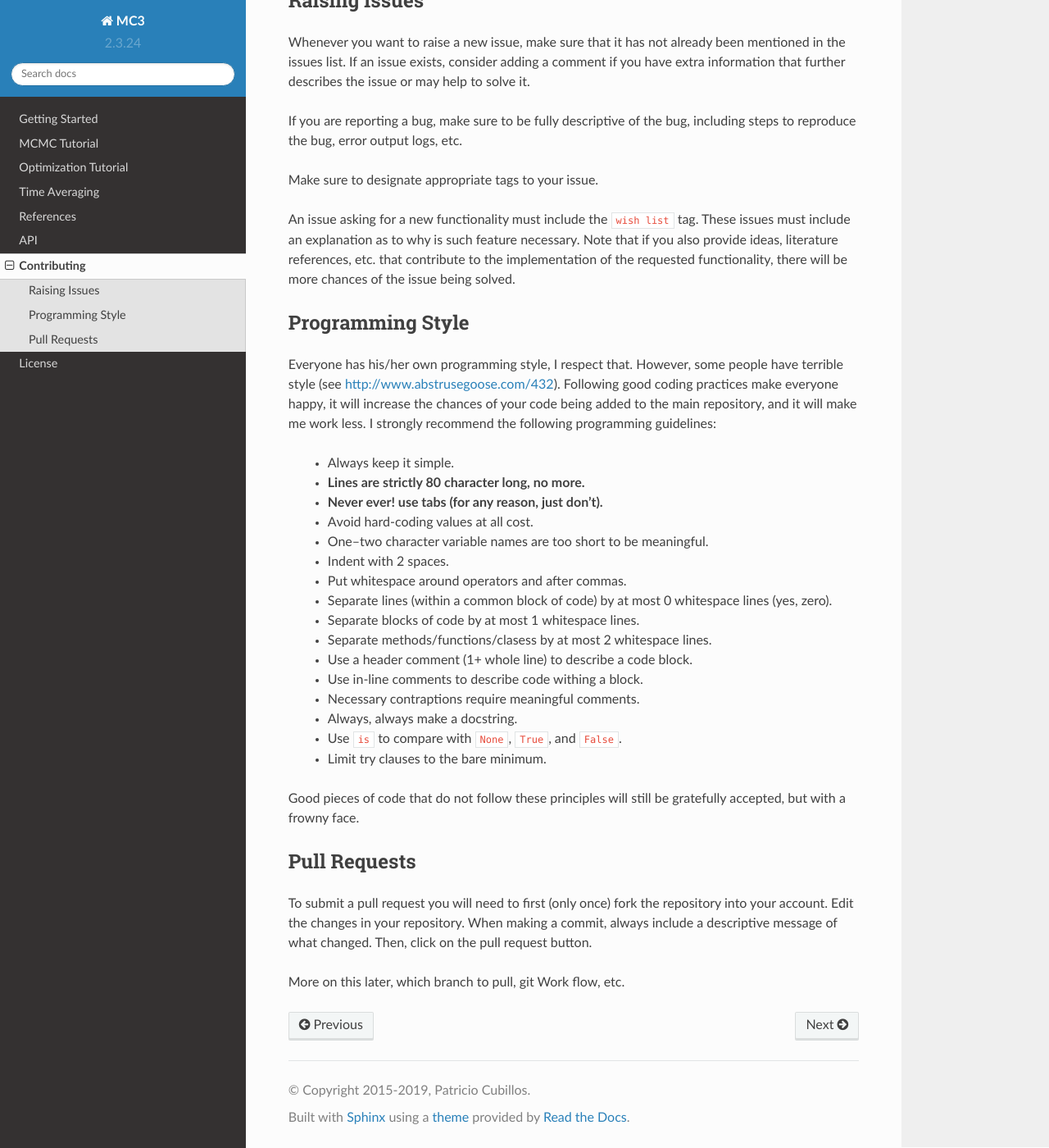
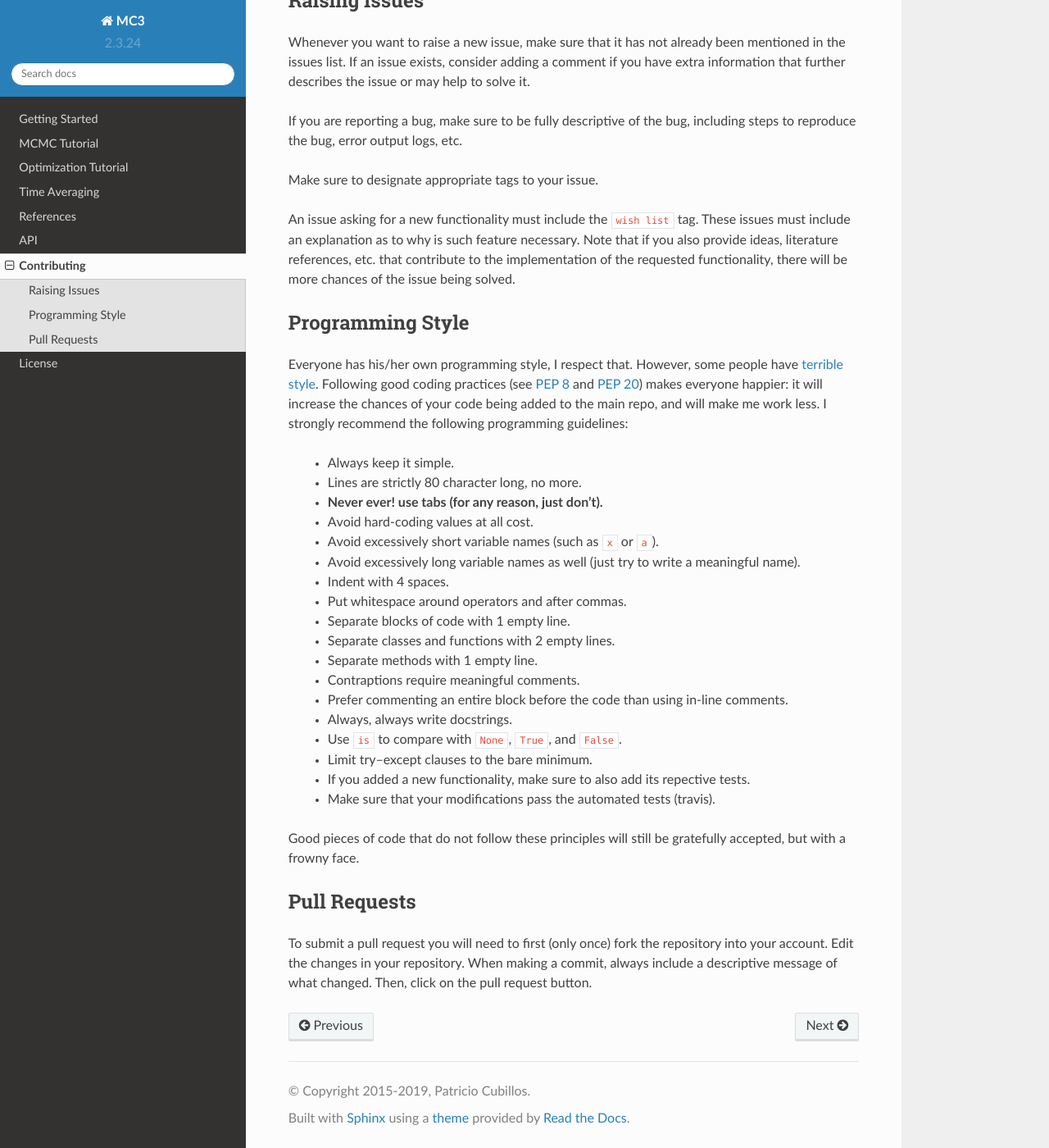
Before and after one commit to pcubillos/mc3, a Sphinx documentation site: the page built from docs/contributing.rst, in a window 1280 px wide and 1400 px high, scrolled down 248 px. Shown: the whole window at 82% size. Built offline with Sphinx 7.4.7 and the Read the Docs theme 2.0.0, drawn with Linux system fonts in a browser that asks for light colours.

Commit message:
Updated contributing docs.

```diff
--- a/docs/contributing.rst
+++ b/docs/contributing.rst
@@ -30,28 +30,34 @@ Programming Style
 -----------------
 
 Everyone has his/her own programming style, I respect that.  However,
-some people have terrible style (see
-http://www.abstrusegoose.com/432).  Following good coding practices
-make everyone happy, it will increase the chances of your code being
-added to the main repository, and it will make me work less.  I strongly
-recommend the following programming guidelines:
+some people have `terrible style <http://www.abstrusegoose.com/432>`_.
+Following good coding practices (see `PEP 8
+<https://www.python.org/dev/peps/pep-0008/>`_ and `PEP 20
+<https://www.python.org/dev/peps/pep-0020/>`_) makes everyone happier: it
+will increase the chances of your code being added to the main repo,
+and will make me work less.  I strongly recommend the following
+programming guidelines:
 
   - Always keep it simple.
-  - **Lines are strictly 80 character long, no more.**
+  - Lines are strictly 80 character long, no more.
   - **Never ever! use tabs (for any reason, just don't).**
   - Avoid hard-coding values at all cost.
-  - One--two character variable names are too short to be meaningful.
-  - Indent with 2 spaces.
+  - Avoid excessively short variable names (such as ``x`` or ``a``).
+  - Avoid excessively long variable names as well (just try to write a
+    meaningful name).
+  - Indent with 4 spaces.
   - Put whitespace around operators and after commas.
-  - Separate lines (within a common block of code) by at most 0 whitespace lines (yes, zero).
-  - Separate blocks of code by at most 1 whitespace lines.
-  - Separate methods/functions/clasess by at most 2 whitespace lines.
-  - Use a header comment (1+ whole line) to describe a code block.
-  - Use in-line comments to describe code withing a block.
-  - Necessary contraptions require meaningful comments.
-  - Always, always make a docstring.
+  - Separate blocks of code with 1 empty line.
+  - Separate classes and functions with 2 empty lines.
+  - Separate methods with 1 empty line.
+  - Contraptions require meaningful comments.
+  - Prefer commenting an entire block before the code than using
+    in-line comments.
+  - Always, always write docstrings.
   - Use ``is`` to compare with ``None``, ``True``, and ``False``.
-  - Limit try clauses to the bare minimum.
+  - Limit try--except clauses to the bare minimum.
+  - If you added a new functionality, make sure to also add its repective tests.
+  - Make sure that your modifications pass the automated tests (travis).
 
 Good pieces of code that do not follow these principles will
 still be gratefully accepted, but with a frowny face.
@@ -64,5 +70,3 @@ To submit a pull request you will need to first (only once) fork the
 repository into your account.  Edit the changes in your
 repository.  When making a commit, always include a descriptive message
 of what changed.  Then, click on the pull request button.
-
-More on this later, which branch to pull, git Work flow, etc.
```
Also changed, not shown: CONTRIBUTING.md (+27 -13 lines).
